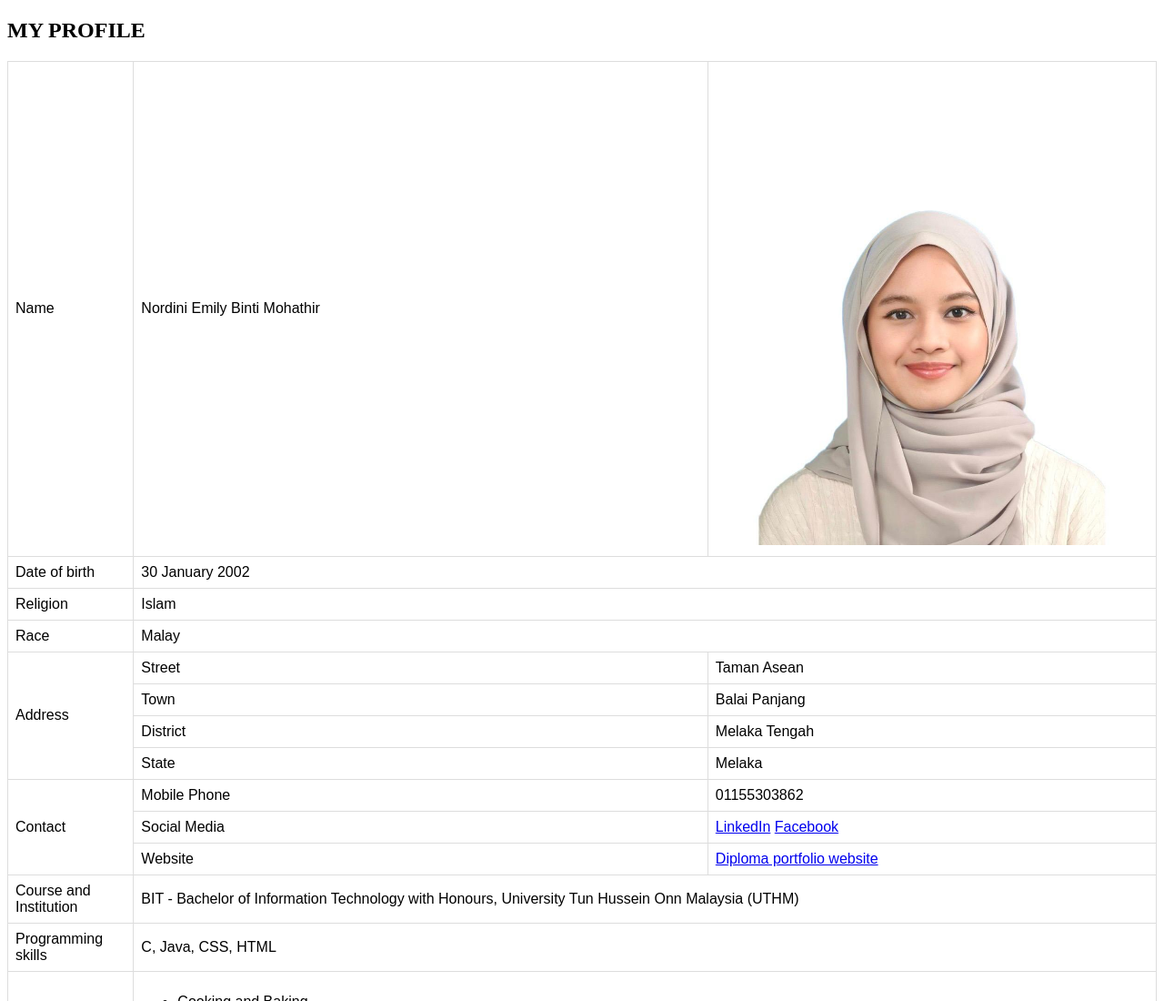
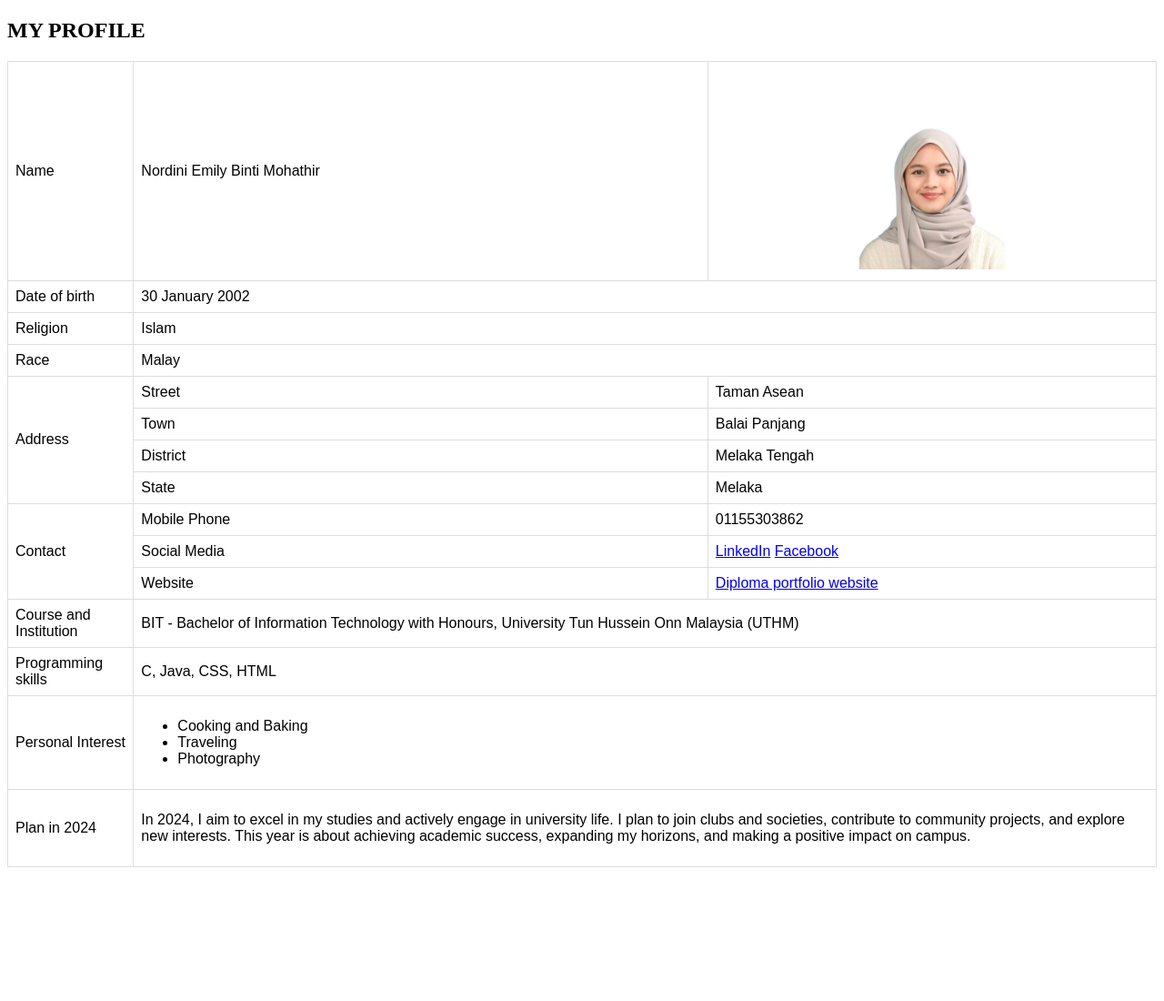
Before and after one commit to nordiniEmily/Lab_2, a plain HTML site: page task_1.html in a window 1280 px wide. Shown: the top 1100 px of the page at 91% size. After the commit the page ends 961 px from the top, so only its background shows below. Drawn offline with Linux system fonts and the light colour scheme.

Commit message:
image edit

```diff
--- a/task_1.html
+++ b/task_1.html
@@ -25,7 +25,7 @@ td, th {
   <tr>
     <td>Name</td>
     <td style="width: 50%;">Nordini Emily Binti Mohathir</td>
-    <td style="text-align: center;"><img src="mypicture.jpg" style="width:100%; max-width: 1500px; height: auto;"></td>
+    <td style="text-align: center;"><img src="mypicture.jpg" style="width:100%; max-width: 200px; height: auto;"></td>
   </tr>
 
  <tr>
```
